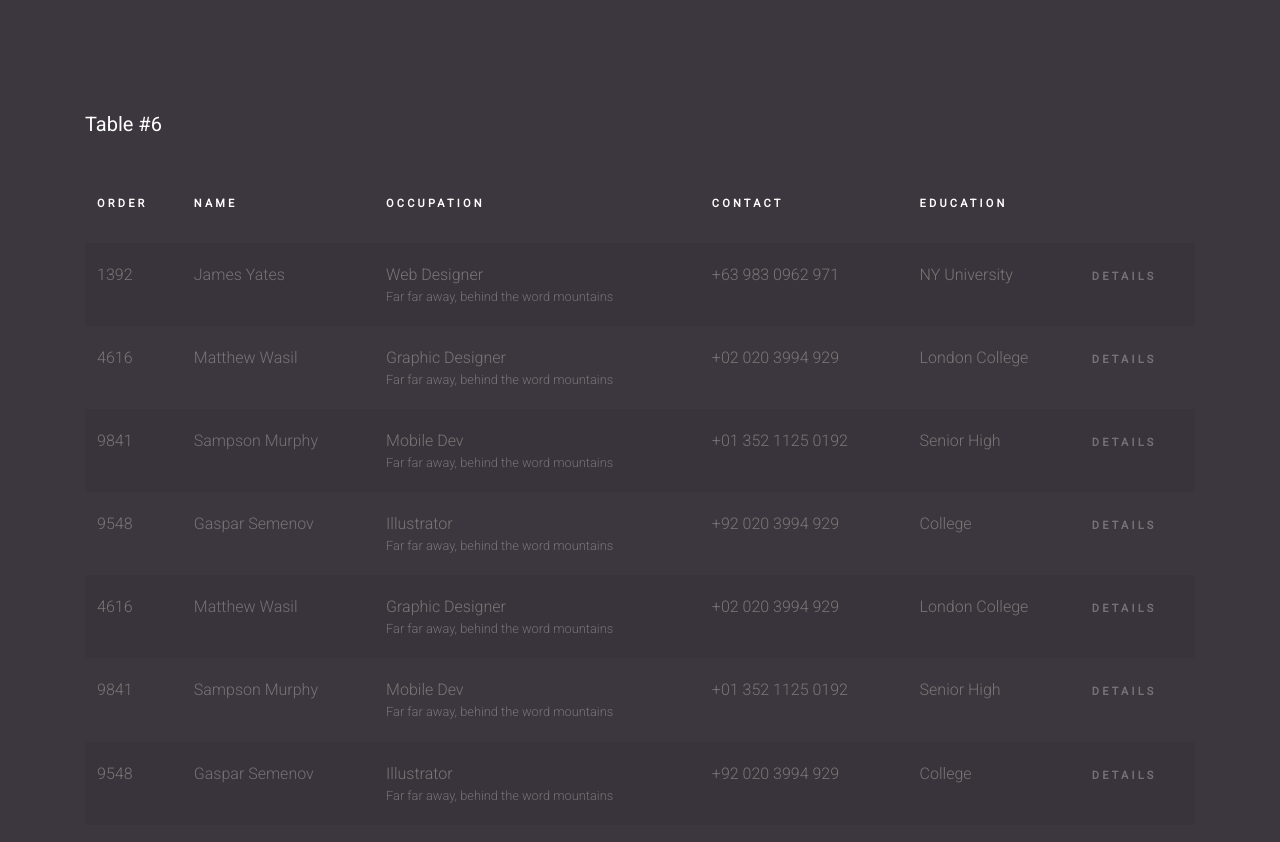
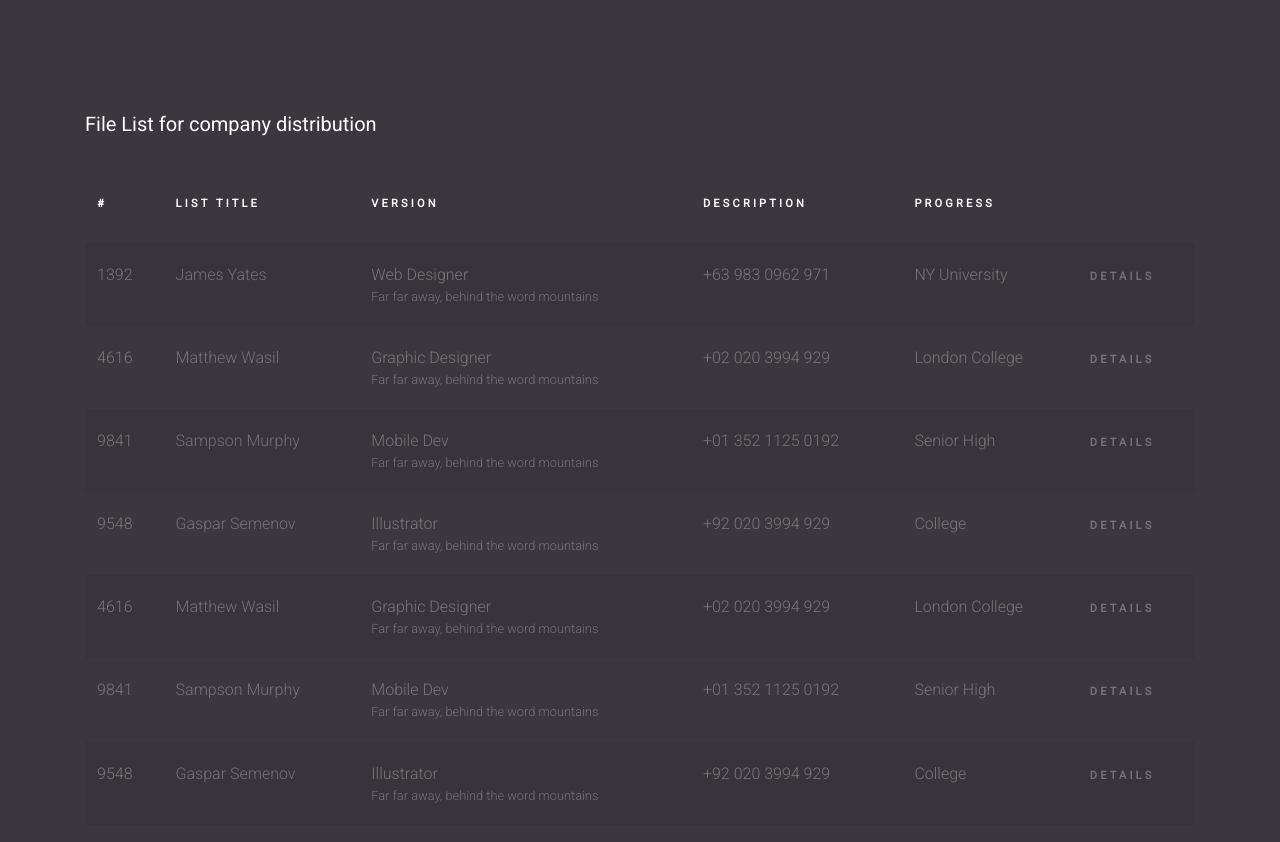
Before and after one commit to Younision-IT/company-distribution, a plain HTML site: page index.html in a window 1280 px wide. Drawn offline with Linux system fonts and the light colour scheme.

Commit message:
Update index.html

```diff
--- a/index.html
+++ b/index.html
@@ -11,16 +11,16 @@
   <body>
     <div class="content">
       <div class="container">
-        <h2 class="mb-5">Table #6</h2>
+        <h2 class="mb-5">File List for company distribution</h2>
         <div class="table-responsive">
           <table class="table table-striped custom-table">
             <thead>
               <tr>
-                <th scope="col">Order</th>
-                <th scope="col">Name</th>
-                <th scope="col">Occupation</th>
-                <th scope="col">Contact</th>
-                <th scope="col">Education</th>
+                <th scope="col">#</th>
+                <th scope="col">List Title</th>
+                <th scope="col">Version</th>
+                <th scope="col">Description</th>
+                <th scope="col">Progress</th>
                 <th scope="col"></th>
               </tr>
             </thead>
```
